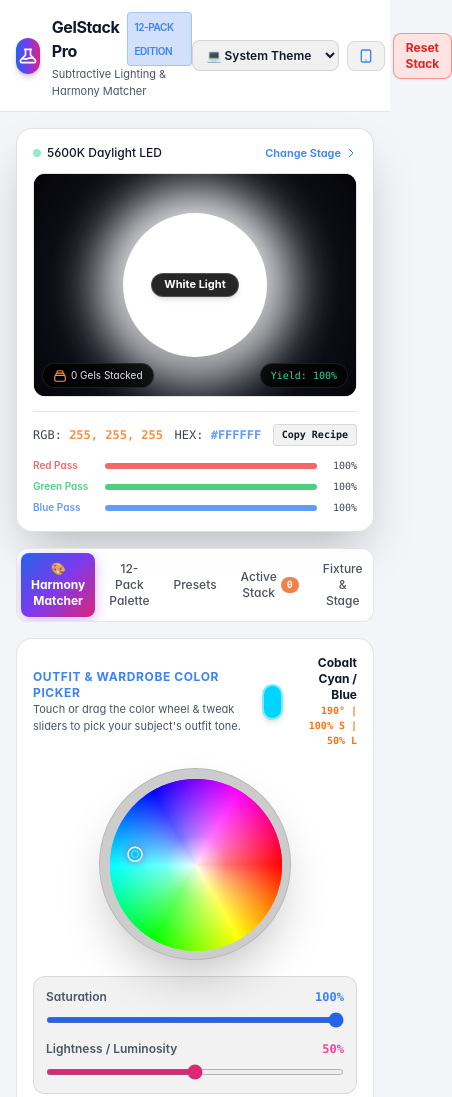
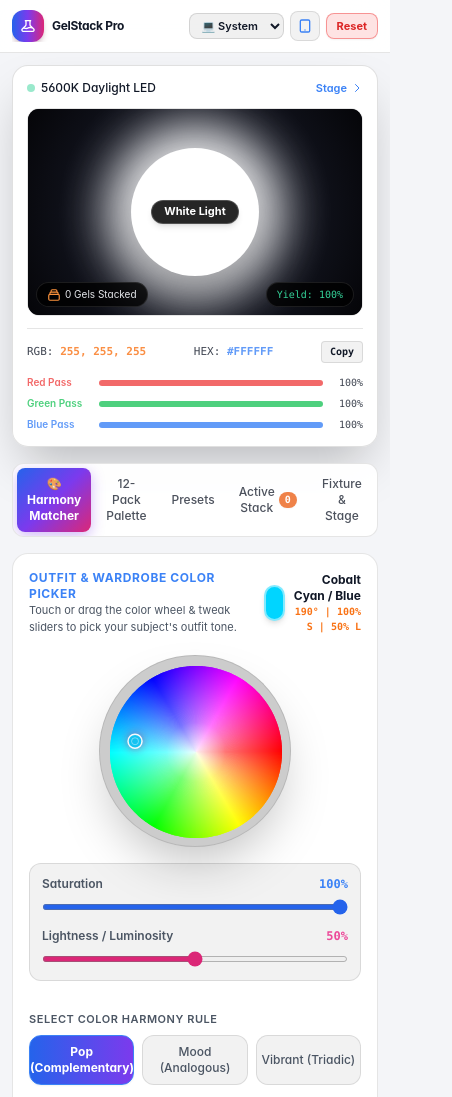
Before and after one commit to haroldjpcastro/gelstack-pro, a plain HTML site: page gelstack_pro_visualizer.html in a window 390 px wide. Shown: the top 1097 px of the page, 452 px wide, since content can reach past the window. Drawn offline with nearby package versions, Linux system fonts and the light colour scheme.

Commit message:
Updated GelStack Pro with latest responsive & optics fixes

```diff
--- a/gelstack_pro_visualizer.html
+++ b/gelstack_pro_visualizer.html
@@ -1,5 +1,5 @@
 <!DOCTYPE html>
-<html lang="en" data-theme="system">
+<html lang="en" data-theme="system" class="w-full max-w-full overflow-x-hidden">
 <head>
   <meta charset="UTF-8">
   <meta name="viewport" content="width=device-width, initial-scale=1.0, maximum-scale=1.0, user-scalable=no, viewport-fit=cover">
@@ -206,85 +206,87 @@
     }
   </style>
 </head>
-<body class="min-h-screen flex flex-col pb-12">
-
-  <!-- Header Navigation Bar -->
-  <header class="sticky top-0 z-40 glass-nav border-b border-black/10 dark:border-white/10 px-4 py-3">
-    <div class="max-w-4xl mx-auto flex items-center justify-between">
-      <div class="flex items-center space-x-3">
-        <!-- App Logo Icon with Synced Gradient -->
-        <div class="w-9 h-9 rounded-xl bg-gradient-to-r from-blue-600 via-violet-600 to-pink-600 flex items-center justify-center shadow-md shadow-pink-950/20">
-          <svg class="w-5 h-5 text-white" fill="none" stroke="currentColor" viewBox="0 0 24 24">
+<body class="min-h-screen flex flex-col pb-12 w-full max-w-full overflow-x-hidden">
+
+  <!-- Header Navigation Bar (Mobile Responsive & Tight) -->
+  <header class="sticky top-0 z-40 glass-nav border-b border-black/10 dark:border-white/10 px-3 sm:px-4 py-2.5">
+    <div class="max-w-4xl mx-auto flex items-center justify-between gap-1.5 sm:gap-3 w-full overflow-hidden">
+
+      <!-- Brand Title & Icon -->
+      <div class="flex items-center space-x-2 shrink-0">
+        <div class="w-8 h-8 sm:w-9 sm:h-9 rounded-xl bg-gradient-to-r from-blue-600 via-violet-600 to-pink-600 flex items-center justify-center shadow-md shadow-pink-950/20 shrink-0">
+          <svg class="w-4 h-4 sm:w-5 sm:h-5 text-white" fill="none" stroke="currentColor" viewBox="0 0 24 24">
             <path stroke-linecap="round" stroke-linejoin="round" stroke-width="2" d="M19.428 15.428a2 2 0 00-1.022-.547l-2.387-.477a6 6 0 00-3.86.517l-.318.158a6 6 0 01-3.86.517L6.05 15.21a2 2 0 00-1.806.547M8 4h8l-1 1v5.172a2 2 0 00.586 1.414l5 5c1.26 1.26.367 3.414-1.415 3.414H4.828c-1.782 0-2.674-2.154-1.414-3.414l5-5A2 2 0 009 10.172V5L8 4z"/>
           </svg>
         </div>
-        <div>
-          <h1 class="text-base font-bold tracking-tight flex items-center space-x-2" style="color: var(--text-main)">
-            <span>GelStack Pro</span>
-            <span class="text-[10px] uppercase font-semibold px-1.5 py-0.5 rounded bg-blue-600/20 text-blue-500 dark:text-blue-400 border border-blue-500/30">12-PACK EDITION</span>
-          </h1>
-          <p class="text-[11px]" style="color: var(--text-sub)">Subtractive Lighting & Harmony Matcher</p>
+        <div class="leading-tight">
+          <div class="flex items-center space-x-1.5">
+            <h1 class="text-xs sm:text-base font-bold tracking-tight whitespace-nowrap" style="color: var(--text-main)">GelStack Pro</h1>
+            <span class="hidden sm:inline-block text-[9px] uppercase font-semibold px-1.5 py-0.5 rounded bg-blue-600/20 text-blue-500 dark:text-blue-400 border border-blue-500/30">12-PACK</span>
+          </div>
+          <p class="hidden sm:block text-[10px] opacity-75 whitespace-nowrap" style="color: var(--text-sub)">Subtractive Engine & Harmony Matcher</p>
         </div>
       </div>
 
       <!-- Theme Switcher & Actions -->
-      <div class="flex items-center space-x-2">
-        <!-- Legible Theme Selector Dropdown -->
-        <select id="themeSelector" onchange="setTheme(this.value)" class="theme-select px-2.5 py-1.5 rounded-lg text-xs font-semibold focus:outline-none cursor-pointer">
-          <option value="system">💻 System Theme</option>
-          <option value="dark">🌙 Dark Mode</option>
-          <option value="light">☀️ Light Mode</option>
+      <div class="flex items-center space-x-1.5 shrink-0">
+        <!-- Compact Theme Selector Dropdown -->
+        <select id="themeSelector" onchange="setTheme(this.value)" class="theme-select px-2 py-1 rounded-lg text-[11px] font-semibold focus:outline-none cursor-pointer max-w-[105px] sm:max-w-none truncate">
+          <option value="system">💻 System</option>
+          <option value="dark">🌙 Dark</option>
+          <option value="light">☀️ Light</option>
         </select>
 
-        <button onclick="togglePwaModal()" class="touch-bounce px-2.5 py-1.5 rounded-lg bg-black/5 dark:bg-white/5 border border-black/10 dark:border-white/10 text-xs flex items-center space-x-1" style="color: var(--text-main)">
+        <button onclick="togglePwaModal()" class="touch-bounce p-1.5 sm:px-2.5 sm:py-1 rounded-lg bg-black/5 dark:bg-white/5 border border-black/10 dark:border-white/10 text-[11px] flex items-center space-x-1" style="color: var(--text-main)">
           <svg class="w-4 h-4 text-blue-500" fill="none" stroke="currentColor" viewBox="0 0 24 24">
             <path stroke-linecap="round" stroke-linejoin="round" stroke-width="2" d="M12 18h.01M7 21h10a2 2 0 002-2V5a2 2 0 00-2-2H7a2 2 0 00-2 2v14a2 2 0 002 2z"/>
           </svg>
-          <span class="hidden sm:inline font-medium">Save App</span>
-        </button>
-
-        <!-- High Contrast Reset Button -->
-        <button onclick="clearAllGels()" class="touch-bounce px-3 py-1.5 rounded-lg btn-reset-contrast text-xs font-bold shadow-sm">
-          Reset Stack
-        </button>
-      </div>
+          <span class="hidden md:inline font-medium">Save</span>
+        </button>
+
+        <!-- High Contrast Compact Reset Button -->
+        <button onclick="clearAllGels()" class="touch-bounce px-2.5 py-1 rounded-lg btn-reset-contrast text-[11px] font-bold shadow-sm whitespace-nowrap">
+          Reset
+        </button>
+      </div>
+
     </div>
   </header>
 
   <!-- Main Responsive Grid -->
-  <main class="flex-1 max-w-4xl mx-auto w-full px-4 pt-4 space-y-4 md:space-y-0 md:grid md:grid-cols-12 md:gap-6">
+  <main class="flex-1 max-w-4xl mx-auto w-full px-3 sm:px-4 pt-3 sm:pt-4 space-y-4 md:space-y-0 md:grid md:grid-cols-12 md:gap-6">
 
     <!-- LEFT COLUMN: SPOTLIGHT PREVIEW & SPECTRAL METERS -->
     <div class="md:col-span-5 space-y-4">
 
       <!-- Spotlight Stage Card -->
-      <section class="glass-card rounded-2xl p-4 shadow-2xl relative overflow-hidden">
+      <section class="glass-card rounded-2xl p-3.5 sm:p-4 shadow-2xl relative overflow-hidden">
 
         <!-- Header Fixture Info -->
         <div class="flex items-center justify-between mb-3 text-xs" style="color: var(--text-sub)">
-          <div class="flex items-center space-x-1.5">
-            <span class="w-2 h-2 rounded-full bg-emerald-400 animate-pulse"></span>
-            <span id="lampSourceLabel" class="font-medium" style="color: var(--text-main)">5600K Daylight LED</span>
-          </div>
-          <button onclick="switchTab('settings')" class="text-blue-500 hover:underline flex items-center space-x-1 text-[11px] font-semibold">
-            <span>Change Stage</span>
+          <div class="flex items-center space-x-1.5 truncate pr-2">
+            <span class="w-2 h-2 rounded-full bg-emerald-400 animate-pulse shrink-0"></span>
+            <span id="lampSourceLabel" class="font-medium truncate" style="color: var(--text-main)">5600K Daylight LED</span>
+          </div>
+          <button onclick="switchTab('settings')" class="text-blue-500 hover:underline flex items-center space-x-1 text-[11px] font-semibold shrink-0">
+            <span>Stage</span>
             <svg class="w-3 h-3" fill="none" stroke="currentColor" viewBox="0 0 24 24"><path stroke-linecap="round" stroke-linejoin="round" stroke-width="2" d="M9 5l7 7-7 7"/></svg>
           </button>
         </div>
 
         <!-- Spotlight Viewport -->
-        <div id="spotlightContainer" class="relative w-full h-56 rounded-xl overflow-hidden border border-black/10 dark:border-white/10 flex items-center justify-center transition-all duration-300">
+        <div id="spotlightContainer" class="relative w-full h-52 sm:h-56 rounded-xl overflow-hidden border border-black/10 dark:border-white/10 flex items-center justify-center transition-all duration-300">
           <div id="surfaceTexture" class="absolute inset-0 bg-texture-stage transition-colors duration-300"></div>
 
           <!-- Diffuse Glow Overlay -->
           <div id="diffusionOverlay" class="absolute inset-0 bg-white/20 opacity-0 backdrop-blur-[2px] transition-opacity duration-300 pointer-events-none"></div>
 
           <!-- Spotlight Radial Glow -->
-          <div id="spotlightGlow" class="absolute w-48 h-48 rounded-full filter blur-xl transition-all duration-300 opacity-90" style="background-color: #ffffff;"></div>
+          <div id="spotlightGlow" class="absolute w-44 h-44 sm:w-48 sm:h-48 rounded-full filter blur-xl transition-all duration-300 opacity-90" style="background-color: #ffffff;"></div>
 
           <!-- Spotlight Core & Dynamic Synchronized Callout Badge -->
-          <div id="spotlightCore" class="relative z-10 w-36 h-36 rounded-full border-2 border-white/20 shadow-2xl transition-all duration-300 flex flex-col items-center justify-center text-center p-2" style="background-color: #ffffff;">
-            <span id="spotlightToneBadge" class="text-[11px] font-bold px-3 py-1 rounded-full bg-black/85 text-white backdrop-blur-md shadow-md border border-white/20 max-w-[130px] sm:max-w-[150px] leading-tight text-center break-words">
+          <div id="spotlightCore" class="relative z-10 w-32 h-32 sm:w-36 sm:h-36 rounded-full border-2 border-white/20 shadow-2xl transition-all duration-300 flex flex-col items-center justify-center text-center p-2" style="background-color: #ffffff;">
+            <span id="spotlightToneBadge" class="text-[11px] font-bold px-3 py-1 rounded-full bg-black/85 text-white backdrop-blur-md shadow-md border border-white/20 max-w-[125px] sm:max-w-[150px] leading-tight text-center break-words">
               White Light
             </span>
           </div>
@@ -302,12 +304,12 @@
         </div>
 
         <!-- Color Readouts & Spectral Meters -->
-        <div class="mt-3.5 pt-3 border-t border-black/10 dark:border-white/10 space-y-2">
+        <div class="mt-3 pt-3 border-t border-black/10 dark:border-white/10 space-y-2">
           <div class="flex items-center justify-between text-xs font-mono">
-            <span class="opacity-80">RGB: <strong id="rgbText" class="text-orange-500 font-bold">255, 255, 255</strong></span>
-            <span class="opacity-80">HEX: <strong id="hexText" class="text-blue-500 font-bold">#FFFFFF</strong></span>
+            <span class="opacity-80 text-[11px] sm:text-xs">RGB: <strong id="rgbText" class="text-orange-500 font-bold">255, 255, 255</strong></span>
+            <span class="opacity-80 text-[11px] sm:text-xs">HEX: <strong id="hexText" class="text-blue-500 font-bold">#FFFFFF</strong></span>
             <button onclick="copyRecipeToClipboard()" class="touch-bounce px-2 py-0.5 rounded bg-black/5 dark:bg-white/5 border border-black/10 dark:border-white/10 text-[10px] active:bg-blue-600 active:text-white font-semibold">
-              Copy Recipe
+              Copy
             </button>
           </div>
 
@@ -906,7 +908,6 @@
         selectedOutfitHue = Math.round(angle);
         updateOutfitSwatchDisplay();
         drawColorWheel();
-        // On-demand behavior: do NOT trigger live recommendation updates during drag
       };
 
       canvas.addEventListener('mousedown', (e) => { isDragging = true; handleInput(e); });
@@ -926,7 +927,6 @@
       document.getElementById('satValueText').innerText = `${selectedOutfitSat}%`;
       document.getElementById('lightValueText').innerText = `${selectedOutfitLight}%`;
       updateOutfitSwatchDisplay();
-    // On-demand behavior: recommendations only refresh when Discover button is clicked
     }
 
     function drawColorWheel() {
@@ -960,7 +960,7 @@
       ctx.fillStyle = innerGrad;
       ctx.fill();
 
-      // Refined handle indicator (Slimmer border, subtle inner ring)
+      // Handle indicator
       const handleRad = selectedOutfitHue * Math.PI / 180;
       const handleDist = radius * 0.72;
       const hx = cx + handleDist * Math.cos(handleRad);
@@ -1013,7 +1013,6 @@
         }
       });
 
-      // If user has already clicked Discover, instantly display pre-calculated list for the newly selected pill
       if (cachedHarmonyResults) {
         renderHarmonyResults(mode);
       }
@@ -1023,19 +1022,15 @@
       const btn = document.getElementById('btnDiscoverHarmonies');
       if (btn) {
         btn.classList.remove('active-shine');
-        void btn.offsetWidth; // Trigger reflow for animation restart
+        void btn.offsetWidth;
         btn.classList.add('active-shine');
         setTimeout(() => btn.classList.remove('active-shine'), 900);
       }
       triggerHaptic();
 
-      // Batch calculate and store recommendations for ALL 3 harmony rules simultaneously
       batchCalculateAllHarmonies();
-
-      // Render for currently active pill
       renderHarmonyResults(harmonyMode);
 
-      // Reveal recommendations container
       const section = document.getElementById('harmonySuggestionsSection');
       if (section) {
         section.classList.remove('hidden');
@@ -1067,7 +1062,6 @@
         targetHues.push((outfitHue + 240) % 360);
       }
 
-      // Rank all 28 Presets by closest Hue distance to target harmony angles
       const rankedPresets = PRESETS.map(preset => {
         let minDist = 360;
         targetHues.forEach(th => {
@@ -1140,7 +1134,6 @@
        PRECISION HSL PANTONE & DESCRIPTIVE COLOR NAMING ENGINE
        ========================================================================== */
     function getDescriptiveColorName(hue, sat, light) {
-      // Very high lightness (Off-Whites & Pastels)
       if (light >= 85) {
         if (sat < 15) return "Ivory / Off-White";
         if (sat < 40) return "Pale Linen";
@@ -1149,7 +1142,6 @@
         return "Soft Pastel Glow";
       }
 
-      // Very low lightness (Darks, Blacks & Deep Earths)
       if (light <= 25) {
         if (sat < 15) return "Charcoal / Onyx";
         if (hue >= 10 && hue < 40) return "Deep Mahogany / Walnut";
@@ -1160,7 +1152,6 @@
         return "Deep Burgundy / Wine";
       }
 
-      // Low Saturation (Neutrals, Muted Tones, Beiges, Taus, Grays)
       if (sat < 25) {
         if (light >= 65) {
           if (hue >= 10 && hue < 50) return "Sand Beige";
@@ -1183,7 +1174,6 @@
         return "Dark Charcoal";
       }
 
-      // Medium Saturation (Rich Muted Colors & Terracotta/Camels)
       if (sat < 60) {
         if (hue >= 10 && hue < 30) {
           return light < 50 ? "Terracotta / Burnt Sienna" : "Warm Coral Dust";
@@ -1199,7 +1189,6 @@
         return "Muted Crimson";
       }
 
-      // High Saturation Colors
       if (hue >= 345 || hue < 15) return "Crimson Red";
       if (hue >= 15 && hue < 45) return "Warm Orange / Coral";
       if (hue >= 45 && hue < 70) return "Golden Yellow";
@@ -1651,7 +1640,6 @@
       } else if (mode === 'light') {
         useDark = false;
       } else {
-        // Evaluate system OS theme preference dynamically
         useDark = window.matchMedia && window.matchMedia('(prefers-color-scheme: dark)').matches;
       }
 
@@ -1673,13 +1661,11 @@
       renderSurfaceOptions();
       updateAppUI();
 
-      // Set initial theme based on selector default
       const themeSelector = document.getElementById('themeSelector');
       if (themeSelector) {
         setTheme(themeSelector.value);
       }
 
-      // Listen for OS system theme changes dynamically
       if (window.matchMedia) {
         window.matchMedia('(prefers-color-scheme: dark)').addEventListener('change', (e) => {
           const currentTheme = document.getElementById('themeSelector')?.value;
```
Lines whose indentation alone changed are shown as unchanged.
